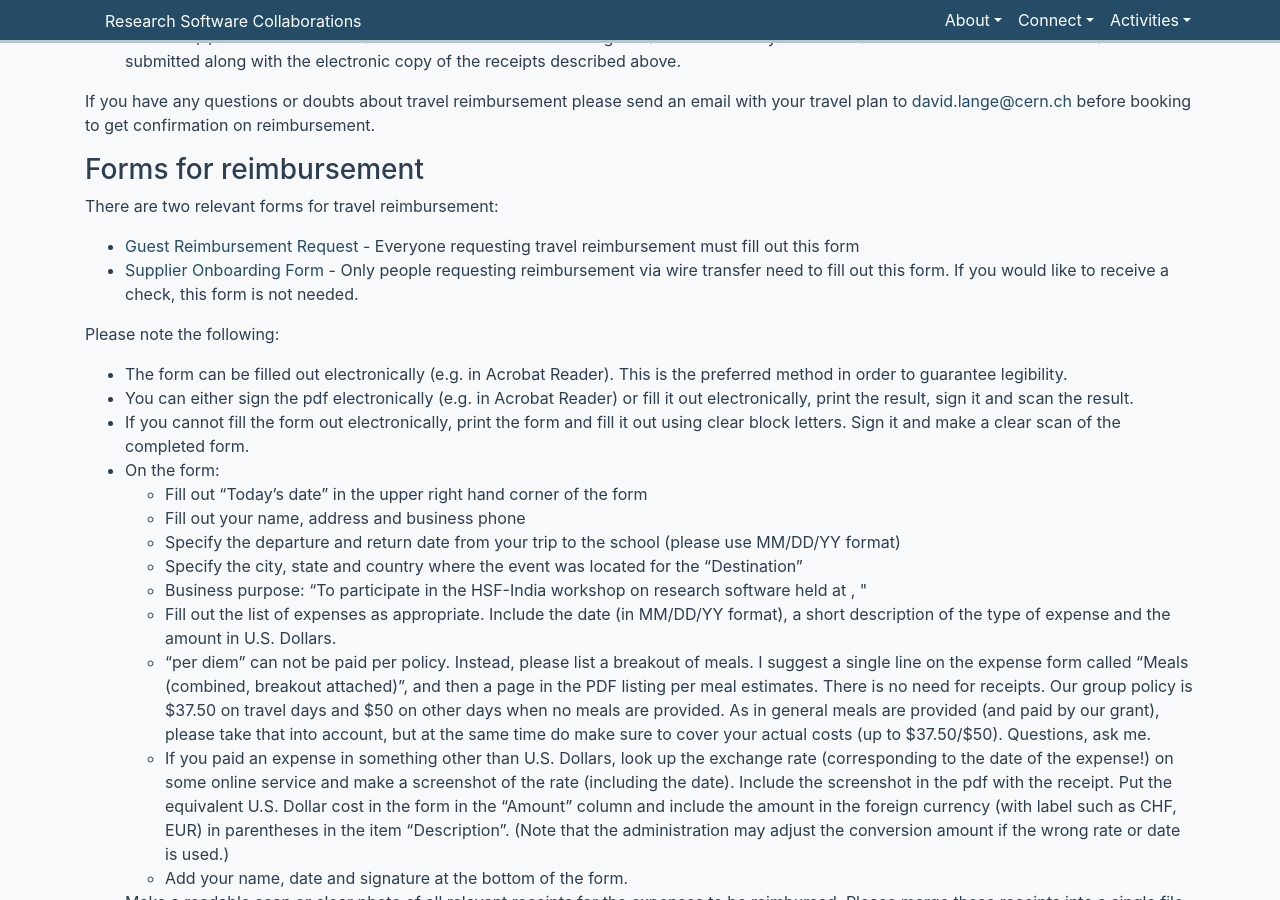
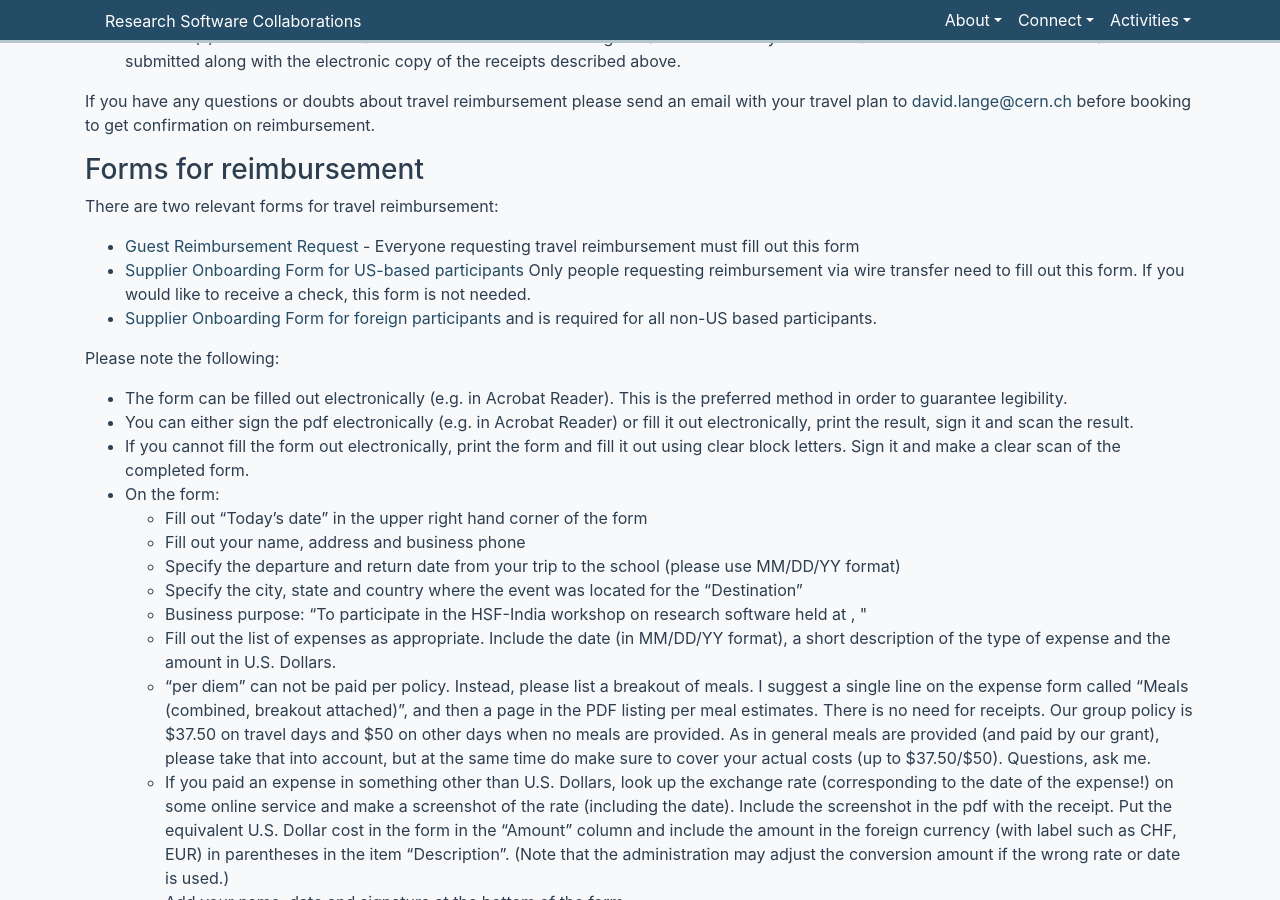
Before and after one commit to research-software-collaborations/research-software-collaborations.github.io, a Jekyll site: the page built from pages/docs/reimbursement.md, in a window 1280 px wide and 900 px high, scrolled down 687 px. Built offline with Jekyll 4.4.1, drawn with Linux system fonts in a browser that asks for light colours; cached includes are drawn as plain includes.

Commit message:
Update reimbursement.md

```diff
--- a/pages/docs/reimbursement.md
+++ b/pages/docs/reimbursement.md
@@ -33,8 +33,9 @@ eligible for reimbursement from the HSF-India project.
 
 There are two relevant forms for travel reimbursement:
 
-  * [Guest Reimbursement Request](https://finance.princeton.edu/form-library/reimbursement/guest-reimbursement-reque/guest_reimbursement_request.pdf) - Everyone requesting travel reimbursement must fill out this form
-  * [Supplier Onboarding Form](https://finance.princeton.edu/form-library/buying-paying/supplierpayee-management/supplier_mgmt.pdf) - Only people requesting reimbursement via wire transfer need to fill out this form. If you would like to receive a check, this form is not needed.
+  * [Guest Reimbursement Request](https://finance.princeton.edu/forms/guest-reimbursement-request) - Everyone requesting travel reimbursement must fill out this form
+  * [Supplier Onboarding Form for US-based participants](https://finance.princeton.edu/forms/supplierpayee-management) Only people requesting reimbursement via wire transfer need to fill out this form. If you would like to receive a check, this form is not needed.
+  * [Supplier Onboarding Form for foreign participants](https://finance.princeton.edu/forms/foreign-individual-payeesubstitute-w-8ben) and is required for all non-US based participants.
 
 Please note the following:
 
```
